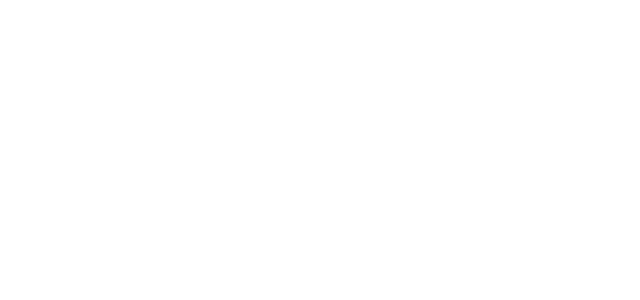
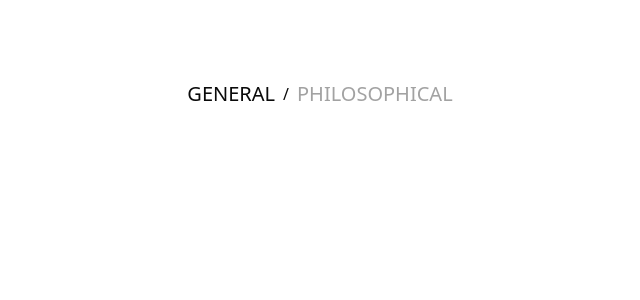
Before and after one commit to Abhiifour/crazy-ones, a Next.js app: page / in a window 1280 px wide. Shown: the top 300 px of the page, without its empty margins (320-960 px from the left). Built offline with nearby package versions, Linux system fonts and the light colour scheme.

Commit message:
fixed routing and more ui

```diff
--- a/app/page.tsx
+++ b/app/page.tsx
@@ -1,10 +1,16 @@
-import Image from "next/image";
+"use client"
+import { useRouter } from "next/navigation";
 // import Blog from "./blogs/page";
 
 export default function Home() {
+  const router = useRouter()
   return (
-    <div>
-      {/* <Blog/> */}
+    <div className="flex flex-col items-center">
+      <div className="flex justify-center items-center gap-2 mt-20">
+      <h1 className="uppercase text-xl cursor-pointer" onClick={() => router.push('/quote')}>General</h1>
+      <h1>/</h1>
+      <h1 className="uppercase text-xl text-primary/40">philosophical</h1>
+      </div>
     </div>
   );
 }
```
